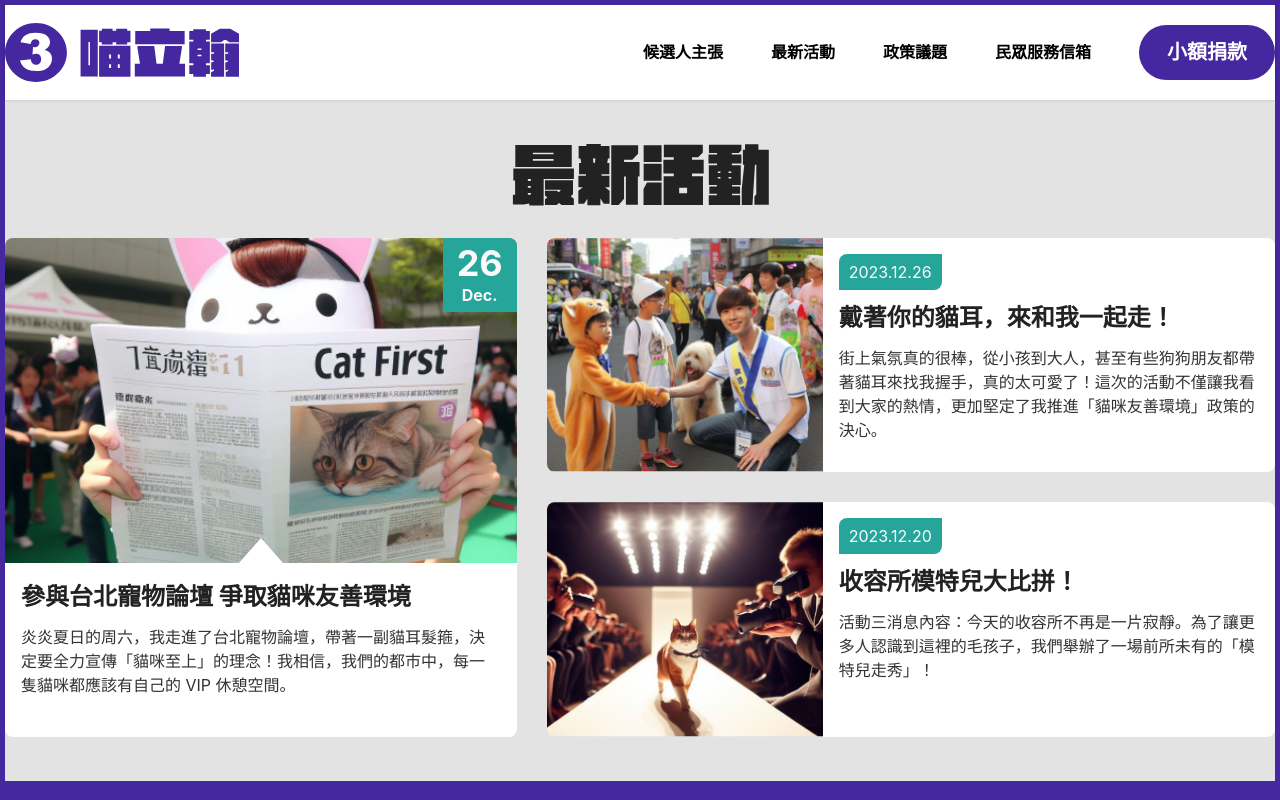
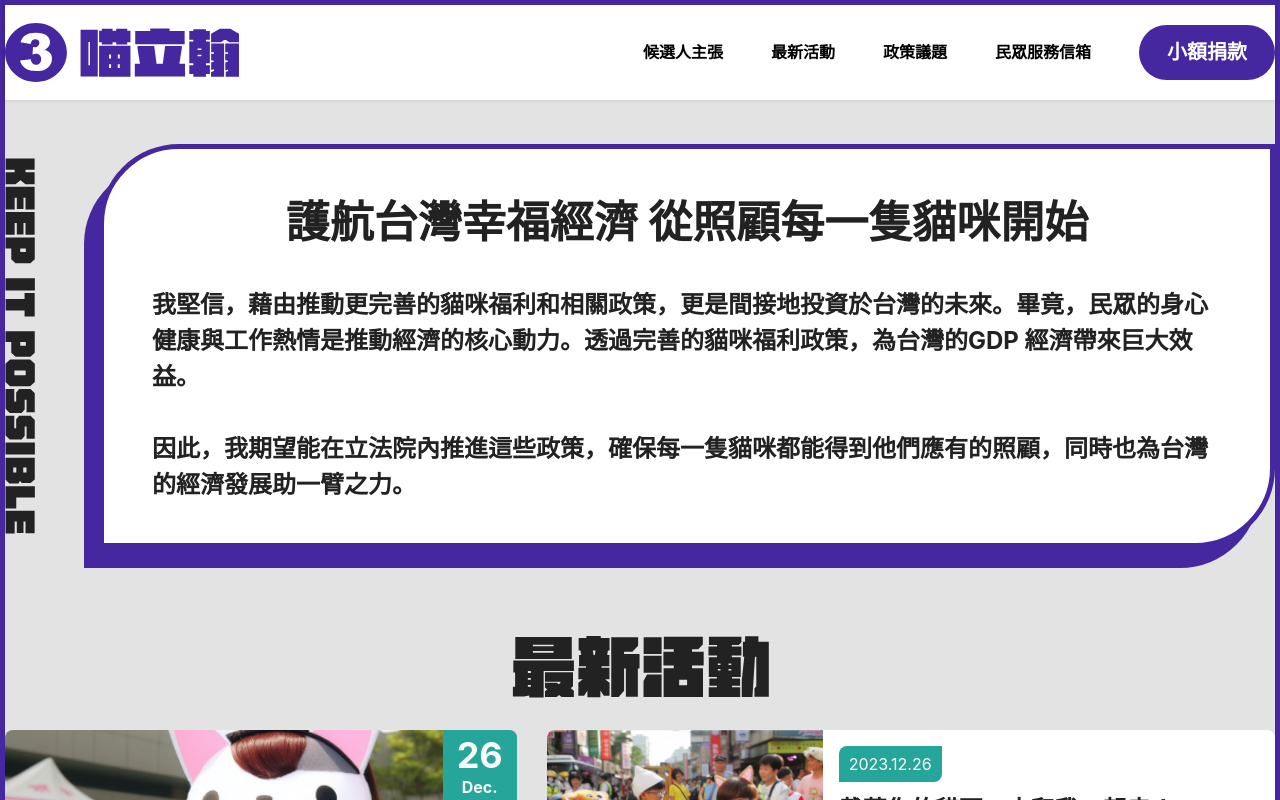
Before and after one commit to lyaui/cat-campaign-website, a Next.js app: page / in a window 1280 px wide. Shown: the top 800 px of the page. Built offline with nearby package versions, Linux system fonts and the light colour scheme.

Commit message:
feat(About): add About section

```diff
--- a/components/About/index.tsx
+++ b/components/About/index.tsx
@@ -0,0 +1,30 @@
+import Image from 'next/image';
+
+import { ROUTERS } from '@/constants/index';
+import sloganImg from '@/public/assets/font-svg/slogan_en.svg';
+import Container from '@/components/Layout/Container';
+
+function About() {
+  const currentRouter = ROUTERS.CAMPAIGN;
+  return (
+    <section id={currentRouter.hash} className='py-11' data-aos='fade-up'>
+      <Container>
+        <div></div>
+        <div className='flex justify-between gap-[64px]'>
+          <Image src={sloganImg} alt='keep it possible' />
+          <div className='w-auto py-10 px-12 bg-white border-[5px] border-primary rounded-tl-[80px] rounded-br-[80px] shadow-[-15px_20px_0_0_rgba(69,39,160,1)]'>
+            <h3 className='heading-1 text-center mb-8'>
+              護航台灣幸福經濟 從照顧每一隻貓咪開始
+            </h3>
+
+            <p className='heading-4 whitespace-pre-line'>
+              {`我堅信，藉由推動更完善的貓咪福利和相關政策，更是間接地投資於台灣的未來。畢竟，民眾的身心健康與工作熱情是推動經濟的核心動力。透過完善的貓咪福利政策，為台灣的GDP 經濟帶來巨大效益。\n\n因此，我期望能在立法院內推進這些政策，確保每一隻貓咪都能得到他們應有的照顧，同時也為台灣的經濟發展助一臂之力。`}
+            </p>
+          </div>
+        </div>
+      </Container>
+    </section>
+  );
+}
+
+export default About;
--- a/pages/index.tsx
+++ b/pages/index.tsx
@@ -2,6 +2,7 @@ import type { NextPage } from 'next';
 import Head from 'next/head';
 import Image from 'next/image';
 
+import About from '@/components/About';
 import Campaign from '@/components/Campaign';
 import Policy from '@/components/Policy';
 import Donate from '@/components/Donate';
@@ -9,6 +10,7 @@ import Donate from '@/components/Donate';
 const Home: NextPage = () => {
   return (
     <div className='text-[72px]'>
+      <About />
       <Campaign />
       <Policy />
       <Donate />
--- a/styles/globals.css
+++ b/styles/globals.css
@@ -51,6 +51,9 @@ p {
   .column-center {
     @apply flex flex-col items-center justify-center;
   }
+  .heading-1 {
+    @apply text-title-dark font-bold text-[44px] leading-normal;
+  }
   .heading-4 {
     @apply text-title-dark font-bold text-2xl leading-normal;
   }
```
Also changed, not shown: public/assets/font-svg/slogan_en.svg (added).
